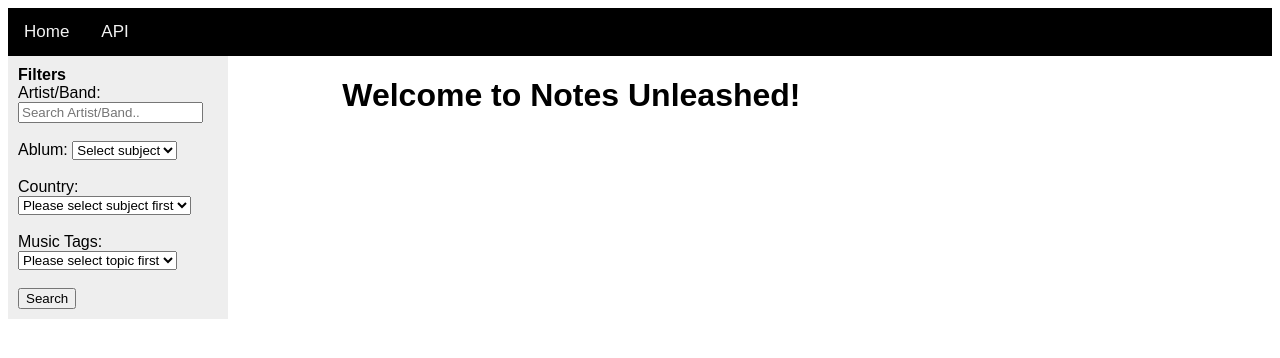
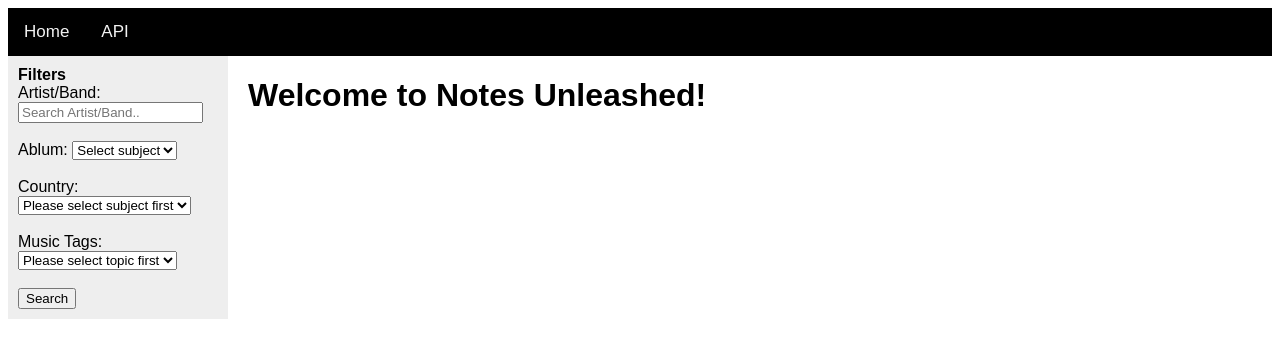
Before and after one commit to pereza0548/IT485Project, a Flask app: template templates/index.html in a window 1280 px wide. Shown: the top 358 px of the page. Run offline with Flask 3, Linux system fonts and the light colour scheme; the template is opened without the code that fills it, so the values that code supplies are empty.

Commit message:
bug fixed

```diff
--- a/static/style.css
+++ b/static/style.css
@@ -6,13 +6,13 @@ body {
   font-family: Arial, Helvetica, sans-serif;
 }
 
-/* Style the header */
+/* Header */
 .header {
   grid-area: header;
   background-color: black;
   text-align: left;
 }
-/* Style the links inside the navigation bar */
+/*Links - nav bar */
 .header a {
   float: left;
   color: #f2f2f2;
@@ -22,13 +22,13 @@ body {
   font-size: 17px;
 }
 
-/* Change the color of links on hover */
+/* hover */
 .header a:hover {
   background-color: #ddd;
   color: black;
 }
 
-/* Add a color to the active/current link */
+/* active/current link */
 .header a.active {
   background-color: #04AA6D;
   color: white;
@@ -39,15 +39,12 @@ body {
 /* The grid container */
 .grid-container {
   display: grid;
+  grid-template-columns: min-content 1fr;
   grid-template-areas:
-    'header header header header header header'
-    'sidenav content content content content content'
+    'header header header'
+    'sidenav content content'
 }
 
-.sidenav
-{
-  width: max-content;
-}
 .content
 {
   margin-left: 0;
@@ -66,14 +63,9 @@ body {
   grid-area: content;
 
 }
-
-
-
 .side-menu {
   width: 200px;
 }
-
-
 .side-menu a {
   background-color: #eee;
   color: black;
```
Lines whose indentation alone changed are shown as unchanged.
